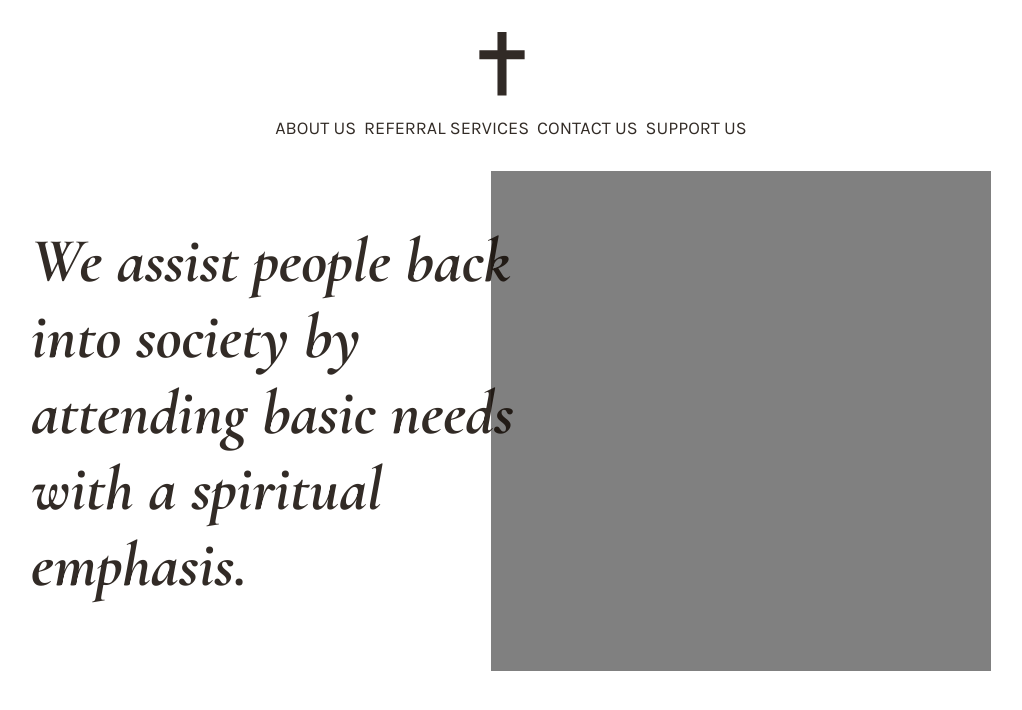
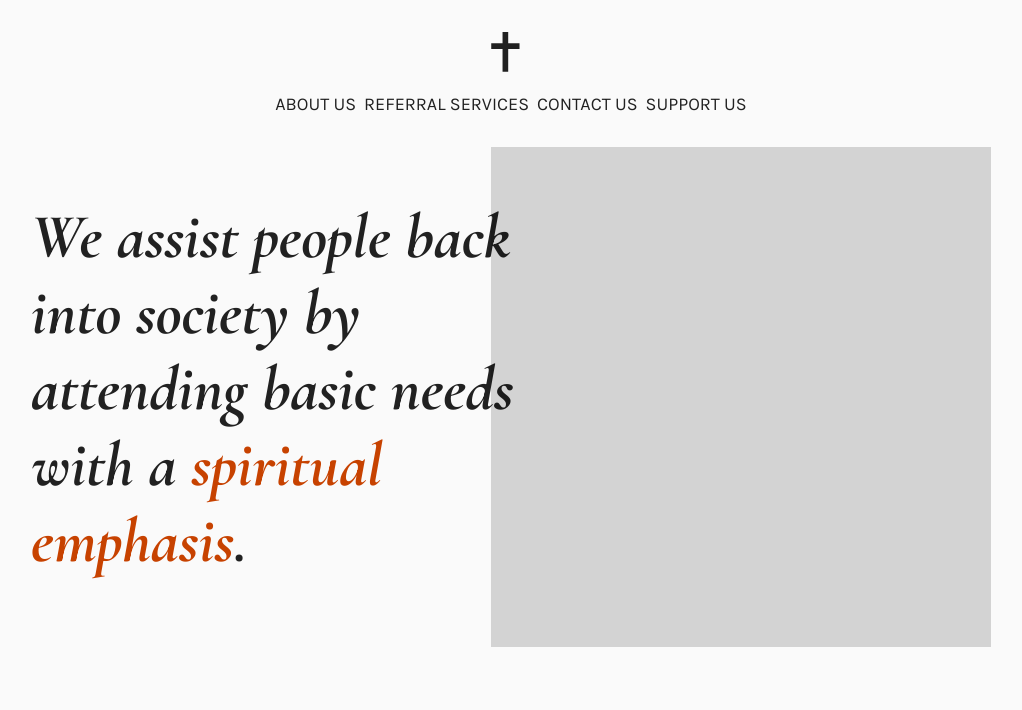
Before and after one commit to hnrq/otw-ministries, a SvelteKit app: page / in a window 1280 px wide. Shown: the top 710 px of the page, without its empty margins (129-1151 px from the left). Built offline with nearby package versions, Linux system fonts and the light colour scheme.

Commit message:
chore: minor style fixes

```diff
--- a/src/app.html
+++ b/src/app.html
@@ -7,7 +7,7 @@
 		<link rel="preconnect" href="https://fonts.googleapis.com" />
 		<link rel="preconnect" href="https://fonts.gstatic.com" crossorigin />
 		<link
-			href="https://fonts.googleapis.com/css2?family=Cormorant+Garamond:ital,wght@0,700;1,700&family=Karla&display=swap"
+			href="https://fonts.googleapis.com/css2?family=Cormorant+Garamond:ital,wght@0,700;1,700&family=Karla:wght@400;800&display=swap"
 			rel="stylesheet"
 		/>
 
--- a/src/components/FormInput.svelte
+++ b/src/components/FormInput.svelte
@@ -32,12 +32,13 @@
 			padding: utils.spacing(1.5);
 			border: none;
 			border-radius: 4px;
-			background-color: #f9f9f9;
+			background-color: hsla(0, 0, 0, 0.03);
 			color: var(--text-high);
 		}
 
 		&__error {
 			margin-left: utils.spacing(1);
+			font-size: 0.75rem;
 		}
 
 		textarea.input__field {
--- a/src/layouts/Header.svelte
+++ b/src/layouts/Header.svelte
@@ -4,7 +4,7 @@
 </script>
 
 <nav class="header">
-	<Link href="/"><Logo /></Link>
+	<Link href="/"><Logo width={40} height={40} /></Link>
 	<div class="header__links">
 		<Link href="/about">About Us</Link>
 		<Link href="/referral">Referral Services</Link>
--- a/src/routes/+page.svelte
+++ b/src/routes/+page.svelte
@@ -1,6 +1,7 @@
 <section class="home">
 	<h1 class="home__title">
-		We assist people back into society by attending basic needs with a spiritual emphasis.
+		We assist people back into society by attending basic needs with a
+		<span class="home__highlight">spiritual emphasis</span>.
 	</h1>
 	<div class="home__picture" />
 </section>
@@ -14,6 +15,11 @@
 			font-style: italic;
 		}
 
+		&__highlight {
+			font: var(--header-font);
+			color: var(--primary-color);
+		}
+
 		&__picture {
 			position: absolute;
 			right: 0;
@@ -21,7 +27,7 @@
 			z-index: -1;
 			width: 500px;
 			height: 500px;
-			background-color: gray;
+			background-color: lightgray;
 		}
 	}
 </style>
--- a/src/theme/index.scss
+++ b/src/theme/index.scss
@@ -4,14 +4,18 @@
 	--base-spacing: 8px;
 	--body-font: 'Karla', sans-serif;
 	--header-font: 'Cormorant Garamond', serif;
-	--base-color: 22deg, 50%, 5%;
-
+	--base-color: 0deg, 0%, 0%;
+	--primary-color: hsla(20, 100%, 39%, 1);
 	@include utils.generate-text-palette(var(--base-color));
 }
 
 * {
 	font-family: var(--body-font);
 	color: var(--text-high);
+}
+
+body {
+	background-color: #fafafa;
 }
 
 html {
```
